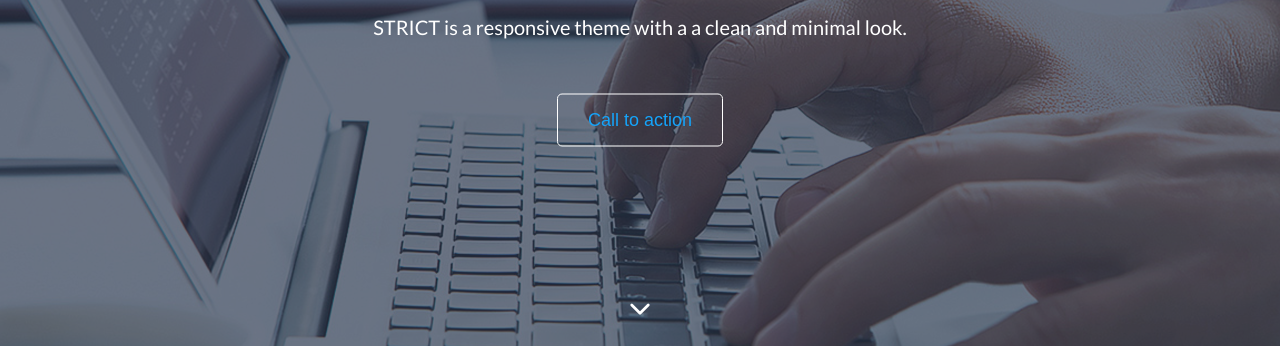
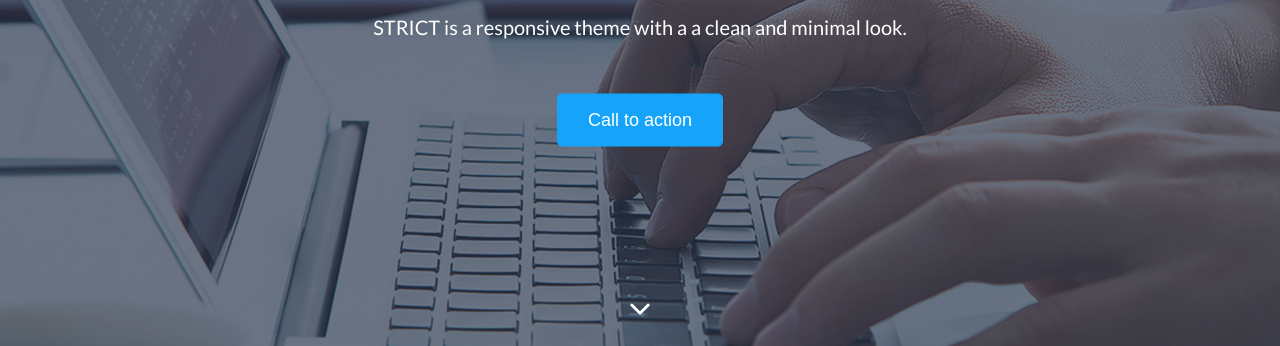
Before and after one commit to Shukh94/Strict_p1, a plain HTML site: page index.html in a window 1280 px wide. In both pictures the pointer is over the button "Call to action". Shown: the part 454-800 px from the top of the page. Drawn offline with Linux system fonts and the light colour scheme.

Commit message:
Update style.css

```diff
--- a/css/style.css
+++ b/css/style.css
@@ -101,12 +101,12 @@ nav ul li a{
     margin-bottom: 100px;
     opacity: 1;
     transition: opacity .3s all ease-in-out;
+    cursor: pointer;
 }
 
 .banner_content button:hover {
-    border-color: #ffffff;
-   /* background: #15a4fa; */
-
+    background: #15a4fa;
+    color: #fff;
 
 }
 
@@ -114,9 +114,6 @@ nav ul li a{
     text-decoration: none;
     color: #fff;
     font-size: 18px;
-}
-.banner_content button a:hover{
-    color: #15a4fa;
 }
 
 .banner_content i {
```
